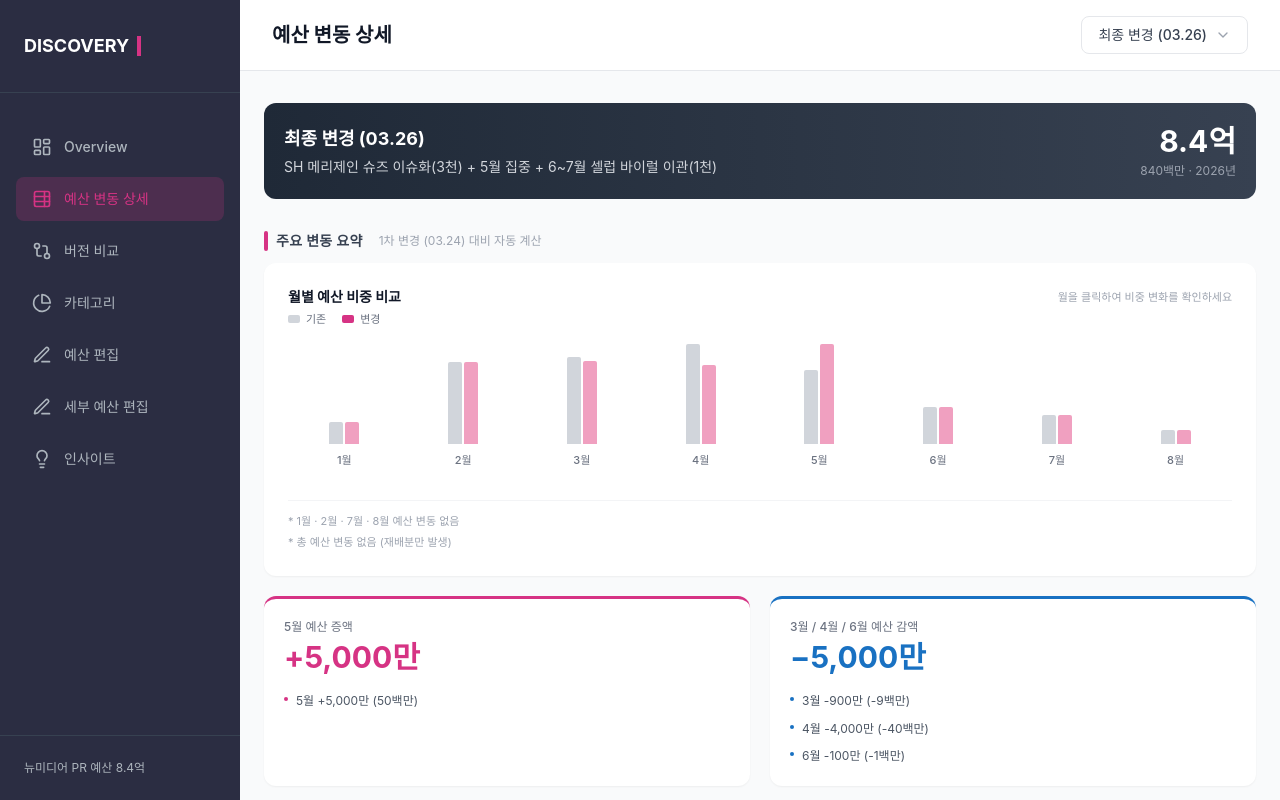
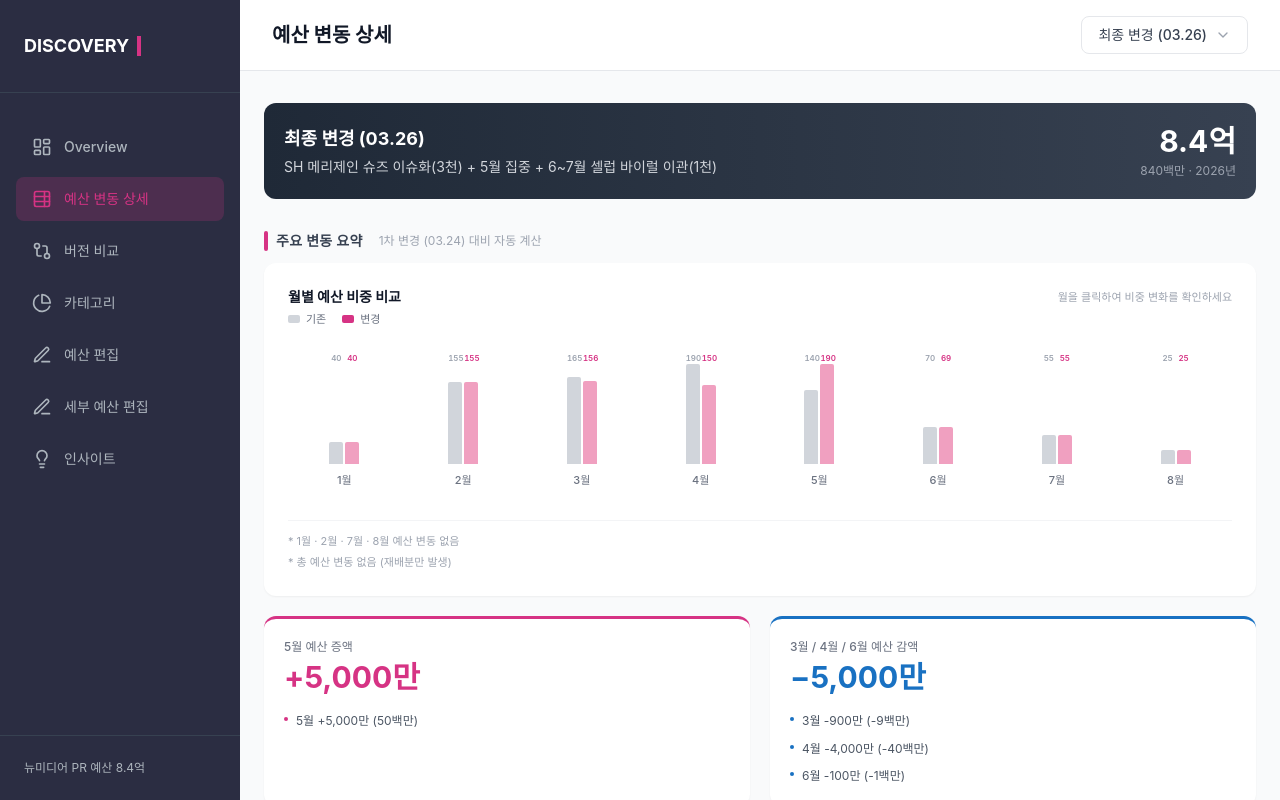
Before and after one commit to skswn2fnf/PR-Budget-Plan, a Next.js app: page /breakdown in a window 1280 px wide. Built offline with nearby package versions, Linux system fonts and the light colour scheme.

Commit message:
Add value labels above bar chart: gray for prev, pink for curr
Made-with: Cursor

```diff
--- a/components/BudgetChangeCards.tsx
+++ b/components/BudgetChangeCards.tsx
@@ -80,7 +80,7 @@ export default function BudgetChangeCards({
         </div>
 
         {/* Bar chart */}
-        <div className="flex items-end gap-1.5" style={{ height: 140 }}>
+        <div className="flex items-end gap-1.5" style={{ height: 160 }}>
           {months.map((month, i) => {
             const prevH = maxVal > 0 ? (prevTTL[i] / maxVal) * 100 : 0;
             const currH = maxVal > 0 ? (currTTL[i] / maxVal) * 100 : 0;
@@ -104,6 +104,16 @@ export default function BudgetChangeCards({
                   }}
                 >
                   {diff === 0 ? '—' : `${diff > 0 ? '+' : ''}${diff}`}
+                </div>
+
+                {/* Value labels above bars */}
+                <div className="w-full flex justify-center gap-0.5 mb-0.5">
+                  <span className="flex-1 max-w-[14px] text-[8px] font-semibold text-center leading-none tabular-nums" style={{ color: '#9CA3AF' }}>
+                    {prevTTL[i] > 0 ? Math.floor(prevTTL[i]) : ''}
+                  </span>
+                  <span className="flex-1 max-w-[14px] text-[8px] font-semibold text-center leading-none tabular-nums" style={{ color: '#D63384' }}>
+                    {currTTL[i] > 0 ? Math.floor(currTTL[i]) : ''}
+                  </span>
                 </div>
 
                 {/* Bars container */}
```
